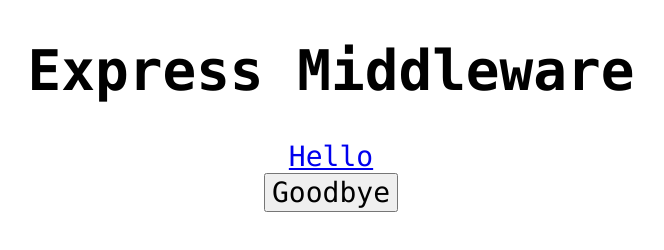
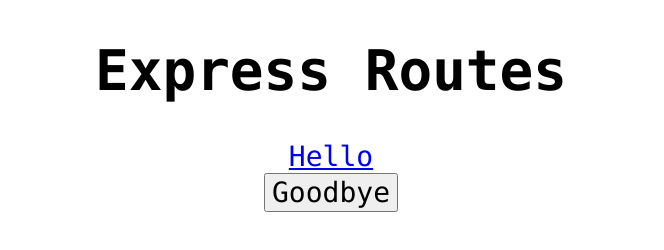
Before and after one commit to erru227/25_2, a website: page public/index.html in a window 1280 px wide. Shown: the whole page, without its empty margins (309-973 px from the left). Drawn offline with Linux system fonts and the light colour scheme.

Commit message:
Update index.html

```diff
--- a/public/index.html
+++ b/public/index.html
@@ -1,11 +1,11 @@
 <!DOCTYPE html>
 <html>
 <head>
-    <title>25.3</title>
+    <title>25.2</title>
     <link rel="stylesheet" href="style.css">
 </head>
 <body>
-    <h1>Express Middleware</h1>
+    <h1>Express Routes</h1>
 
     <a href="/hello">Hello</a><br>
 
```
